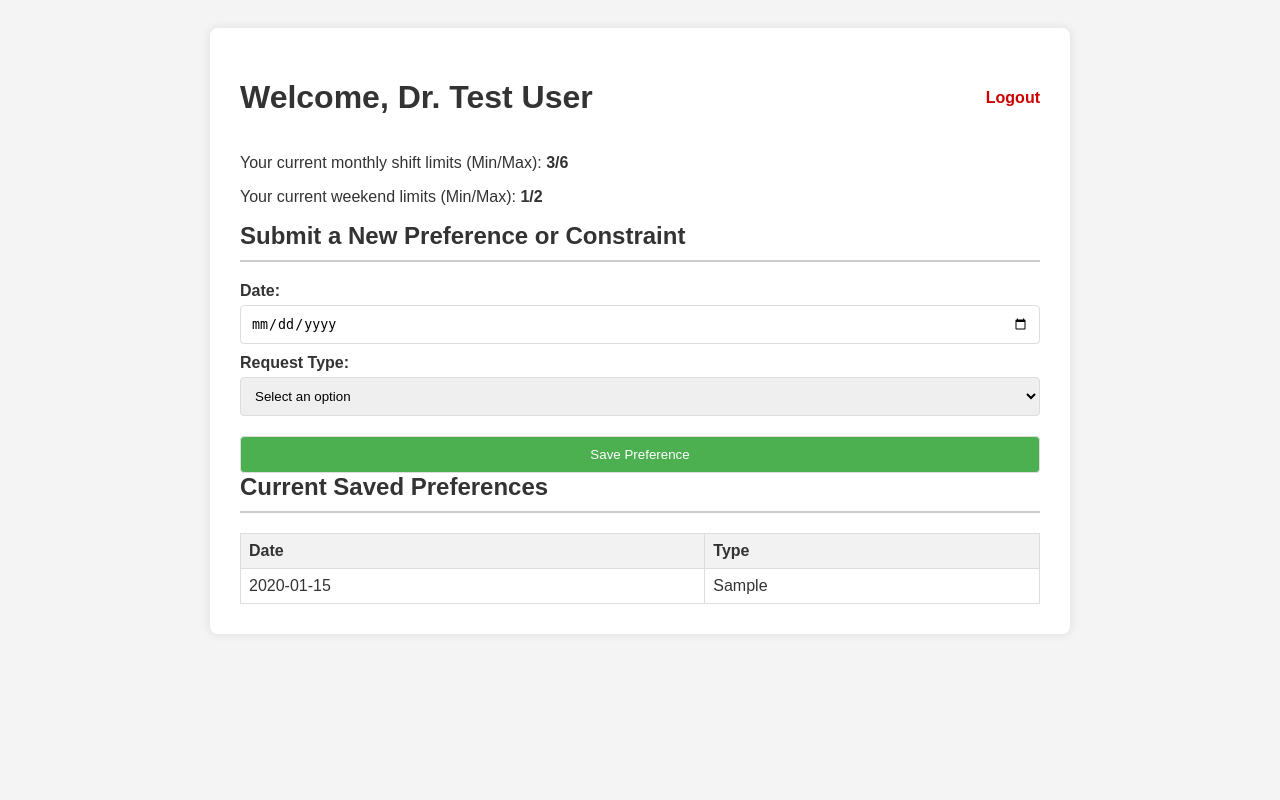
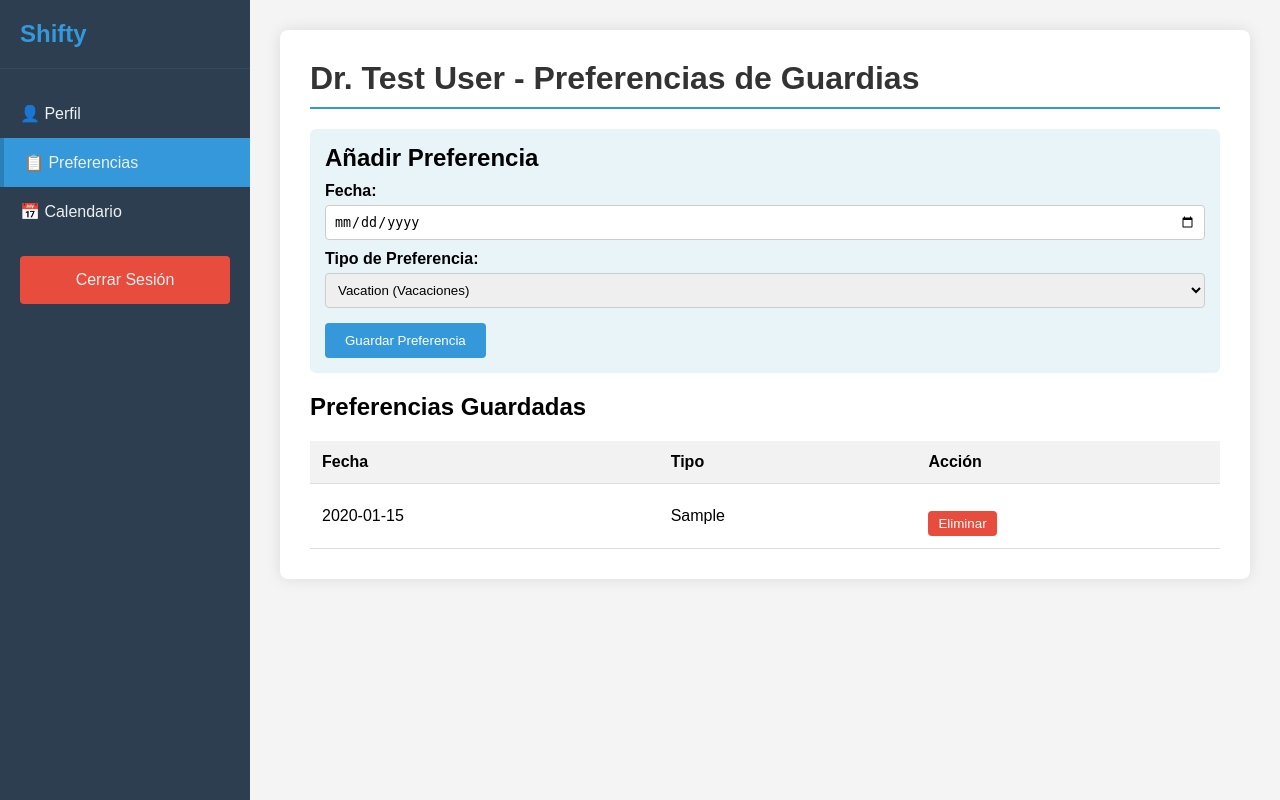
Before and after one commit to llforeman/shifty, a Flask app: page /prefs/1 in a window 1280 px wide. Run offline with Flask 3, Linux system fonts and the light colour scheme; a user stored in the database is signed in; data comes from the database, SQL or seed files in the repository; tables that the repository leaves empty hold one stand-in row (values such as "Sample post").

Commit message:
Add navigation sidebar with Profile, Preferences, Calendar, and Config

```diff
--- a/app.py
+++ b/app.py
@@ -267,16 +267,13 @@ def login():
             login_user(user)
             next_page = request.args.get('next')
 
+
             if next_page:
                 return redirect(next_page)
 
-            # Redirect based on role
-            if user.role == 'manager':
-                return redirect(url_for('manager_config'))
-            elif user.pediatrician_id:
-                return redirect(url_for('preferences_page', ped_id=user.pediatrician_id))
-            else:
-                return redirect(url_for('login')) # Should not happen for valid users
+            # All users go to profile page after login
+            return redirect(url_for('profile'))
+
 
         return render_template('login.html', error='Usuario o contraseña inválidos')
 
--- /dev/null
+++ b/templates/base.html
@@ -0,0 +1,145 @@
+<!DOCTYPE html>
+<html lang="es">
+
+<head>
+    <meta charset="UTF-8">
+    <meta name="viewport" content="width=device-width, initial-scale=1.0">
+    <title>{% block title %}Shifty{% endblock %}</title>
+    <style>
+        * {
+            margin: 0;
+            padding: 0;
+            box-sizing: border-box;
+        }
+
+        body {
+            font-family: Arial, sans-serif;
+            background-color: #f4f4f4;
+            display: flex;
+            min-height: 100vh;
+        }
+
+        .sidebar {
+            width: 250px;
+            background: #2c3e50;
+            color: #ecf0f1;
+            padding: 20px 0;
+            position: fixed;
+            height: 100vh;
+            overflow-y: auto;
+        }
+
+        .sidebar h2 {
+            padding: 0 20px 20px 20px;
+            border-bottom: 1px solid #34495e;
+            margin-bottom: 20px;
+            color: #3498db;
+        }
+
+        .sidebar a {
+            display: block;
+            padding: 15px 20px;
+            color: #ecf0f1;
+            text-decoration: none;
+            transition: background 0.3s;
+        }
+
+        .sidebar a:hover {
+            background: #34495e;
+        }
+
+        .sidebar a.active {
+            background: #3498db;
+            border-left: 4px solid #2980b9;
+        }
+
+        .logout-btn {
+            margin: 20px;
+            padding: 10px 20px;
+            background: #e74c3c;
+            color: white;
+            border: none;
+            border-radius: 4px;
+            cursor: pointer;
+            width: calc(100% - 40px);
+            text-align: center;
+            display: block;
+            text-decoration: none;
+        }
+
+        .logout-btn:hover {
+            background: #c0392b;
+        }
+
+        .main-content {
+            margin-left: 250px;
+            padding: 30px;
+            flex: 1;
+            width: calc(100% - 250px);
+        }
+
+        .container {
+            max-width: 1200px;
+            background: #fff;
+            padding: 30px;
+            border-radius: 8px;
+            box-shadow: 0 0 15px rgba(0, 0, 0, 0.1);
+        }
+
+        h1 {
+            color: #333;
+            margin-bottom: 20px;
+            padding-bottom: 10px;
+            border-bottom: 2px solid #3498db;
+        }
+
+        .alert {
+            padding: 15px;
+            margin-bottom: 20px;
+            border-radius: 4px;
+        }
+
+        .alert-success {
+            background: #d4edda;
+            color: #155724;
+            border: 1px solid #c3e6cb;
+        }
+
+        .alert-error {
+            background: #f8d7da;
+            color: #721c24;
+            border: 1px solid #f5c6cb;
+        }
+    </style>
+    {% block extra_styles %}{% endblock %}
+</head>
+
+<body>
+    <div class="sidebar">
+        <h2>Shifty</h2>
+        <a href="{{ url_for('profile') }}" class="{% if request.endpoint == 'profile' %}active{% endif %}">
+            👤 Perfil
+        </a>
+        <a href="{{ url_for('my_prefs') }}" class="{% if request.endpoint == 'preferences_page' %}active{% endif %}">
+            📋 Preferencias
+        </a>
+        <a href="{{ url_for('calendar_view') }}" class="{% if request.endpoint == 'calendar_view' %}active{% endif %}">
+            📅 Calendario
+        </a>
+        {% if current_user.role == 'manager' %}
+        <a href="{{ url_for('manager_config') }}"
+            class="{% if request.endpoint == 'manager_config' %}active{% endif %}">
+            ⚙️ Configuración
+        </a>
+        {% endif %}
+        <a href="{{ url_for('logout') }}" class="logout-btn">Cerrar Sesión</a>
+    </div>
+
+    <div class="main-content">
+        <div class="container">
+            {% block content %}{% endblock %}
+        </div>
+    </div>
+</body>
+
+</html>
--- a/templates/preferences_form.html
+++ b/templates/preferences_form.html
@@ -1,58 +1,37 @@
-<!DOCTYPE html>
-<html lang="en">
+{% extends "base.html" %}
 
-<head>
-    <meta charset="UTF-8">
-    <title>{{ pediatrician.name }} - Shift Preferences</title>
+{% block title %}{{ pediatrician.name }} - Preferencias{% endblock %}
+
+{% block extra_styles %}
 <style>
-        body {
-            font-family: Arial, sans-serif;
-            background-color: #f4f4f4;
-            color: #333;
-            padding: 20px;
-        }
-
-        .container {
-            max-width: 800px;
-            margin: 0 auto;
-            background: #fff;
-            padding: 30px;
-            border-radius: 8px;
-            box-shadow: 0 0 10px rgba(0, 0, 0, 0.1);
-        }
-
-        h2 {
-            border-bottom: 2px solid #ccc;
-            padding-bottom: 10px;
-            margin-top: 0;
-        }
-
     form label {
-            display: block;
+        display: inline-block;
         margin-top: 10px;
         font-weight: bold;
     }
 
-        form input[type="date"],
-        form select,
-        form input[type="submit"] {
+    form input,
+    form select {
         width: 100%;
-            padding: 10px;
+        padding: 8px;
         margin-top: 5px;
-            border: 1px solid #ddd;
+        border: 1px solid #ccc;
         border-radius: 4px;
         box-sizing: border-box;
     }
 
-        form input[type="submit"] {
-            background-color: #4CAF50;
+    form button {
+        margin-top: 15px;
+        padding: 10px 20px;
+        background-color: #3498db;
         color: white;
+        border: none;
+        border-radius: 4px;
         cursor: pointer;
-            margin-top: 20px;
     }
 
-        form input[type="submit"]:hover {
-            background-color: #45a049;
+    form button:hover {
+        background-color: #2980b9;
     }
 
     table {
@@ -61,81 +40,81 @@
         margin-top: 20px;
     }
 
-        table,
-        th,
-        td {
-            border: 1px solid #ddd;
+    table th,
+    table td {
+        padding: 12px;
+        text-align: left;
+        border-bottom: 1px solid #ddd;
     }
 
-        th,
-        td {
-            padding: 8px;
-            text-align: left;
-        }
-
-        th {
+    table th {
         background-color: #f2f2f2;
+        font-weight: bold;
     }
 
     .delete-btn {
-            background: #f44336;
+        background-color: #e74c3c;
         color: white;
+        padding: 5px 10px;
         border: none;
-            padding: 5px 10px;
         border-radius: 4px;
         cursor: pointer;
     }
+
+    .delete-btn:hover {
+        background-color: #c0392b;
+    }
 </style>
-</head>
+{% endblock %}
 
-<body>
-    <div class="container">
-        <div style="display: flex; justify-content: space-between; align-items: center;">
-            <h1>Welcome, {{ pediatrician.name }}</h1>
-            <a href="{{ url_for('logout') }}"
-                style="color: #cc0000; text-decoration: none; font-weight: bold;">Logout</a>
-        </div>
-        <p>Your current monthly shift limits (Min/Max): <strong>{{ pediatrician.min_shifts }}/{{ pediatrician.max_shifts
-                }}</strong></p>
-        <p>Your current weekend limits (Min/Max): <strong>{{ pediatrician.min_weekend }}/{{ pediatrician.max_weekend
-                }}</strong></p>
+{% block content %}
+<h1>{{ pediatrician.name}} - Preferencias de Guardias</h1>
 
-        <h2>Submit a New Preference or Constraint</h2>
+<div style="background: #e8f4f8; padding: 15px; border-radius: 6px; margin-bottom: 20px;">
+    <h2 style="margin-top: 0;">Añadir Preferencia</h2>
     <form method="POST">
-            <label for="request_date">Date:</label>
-            <input type="date" id="request_date" name="request_date" required>
+        <label for="req_date">Fecha:</label>
+        <input type="date" id="req_date" name="req_date" required>
 
-            <label for="request_type">Request Type:</label>
-            <select id="request_type" name="request_type" required>
-                <option value="" disabled selected>Select an option</option>
-                <option value="Prefer">Prefer (Soft Priority)</option>
-                <option value="Prefer Not">Prefer Not (Soft Penalty)</option>
-                <option value="Vacation">Vacation (Hard Cannot Do - also blocks +/- 1 day)</option>
-                <option value="Skip">Skip (Hard Cannot Do)</option>
-                <option value="Delete">Delete Existing Request</option>
+        <label for="req_type">Tipo de Preferencia:</label>
+        <select id="req_type" name="req_type" required>
+            <option value="Vacation">Vacation (Vacaciones)</option>
+            <option value="Skip">Skip (No disponible)</option>
+            <option value="Prefer">Prefer (Prefiero trabajar)</option>
+            <option value="Prefer Not">Prefer Not (Prefiero no trabajar)</option>
         </select>
 
-            <input type="submit" value="Save Preference">
+        <button type="submit">Guardar Preferencia</button>
     </form>
+</div>
 
-        <h2>Current Saved Preferences</h2>
+<h2>Preferencias Guardadas</h2>
 {% if existing_prefs %}
 <table>
+    <thead>
         <tr>
-                <th>Date</th>
-                <th>Type</th>
+            <th>Fecha</th>
+            <th>Tipo</th>
+            <th>Acción</th>
         </tr>
+    </thead>
+    <tbody>
         {% for pref in existing_prefs %}
         <tr>
             <td>{{ pref.date.strftime('%Y-%m-%d') }}</td>
             <td>{{ pref.type }}</td>
+            <td>
+                <form method="POST" style="display: inline;">
+                    <input type="hidden" name="req_date" value="{{ pref.date.strftime('%Y-%m-%d') }}">
+                    <input type="hidden" name="req_type" value="Delete">
+                    <button type="submit" class="delete-btn">Eliminar</button>
+                </form>
+            </td>
         </tr>
         {% endfor %}
+    </tbody>
 </table>
 {% else %}
-        <p>No preferences or constraints have been saved yet.</p>
+<p style="color: #999; font-style: italic;">No hay preferencias guardadas.</p>
 {% endif %}
-    </div>
-</body>
-
-</html>
+{% endblock %}
```
Also changed, not shown: templates/calendar.html (+14 -46 lines), templates/manager_config.html (+24 -51 lines), templates/profile.html (+48 -117 lines). Lines whose indentation alone changed are shown as unchanged.
